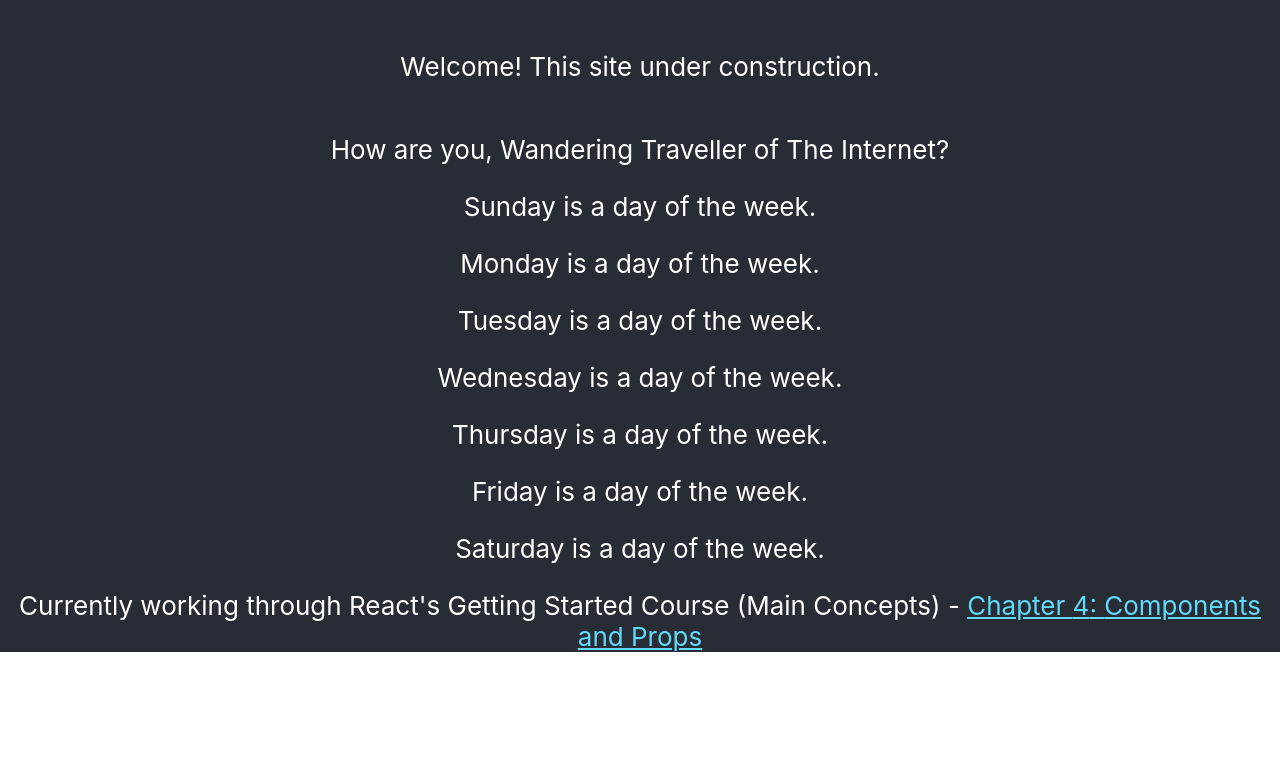
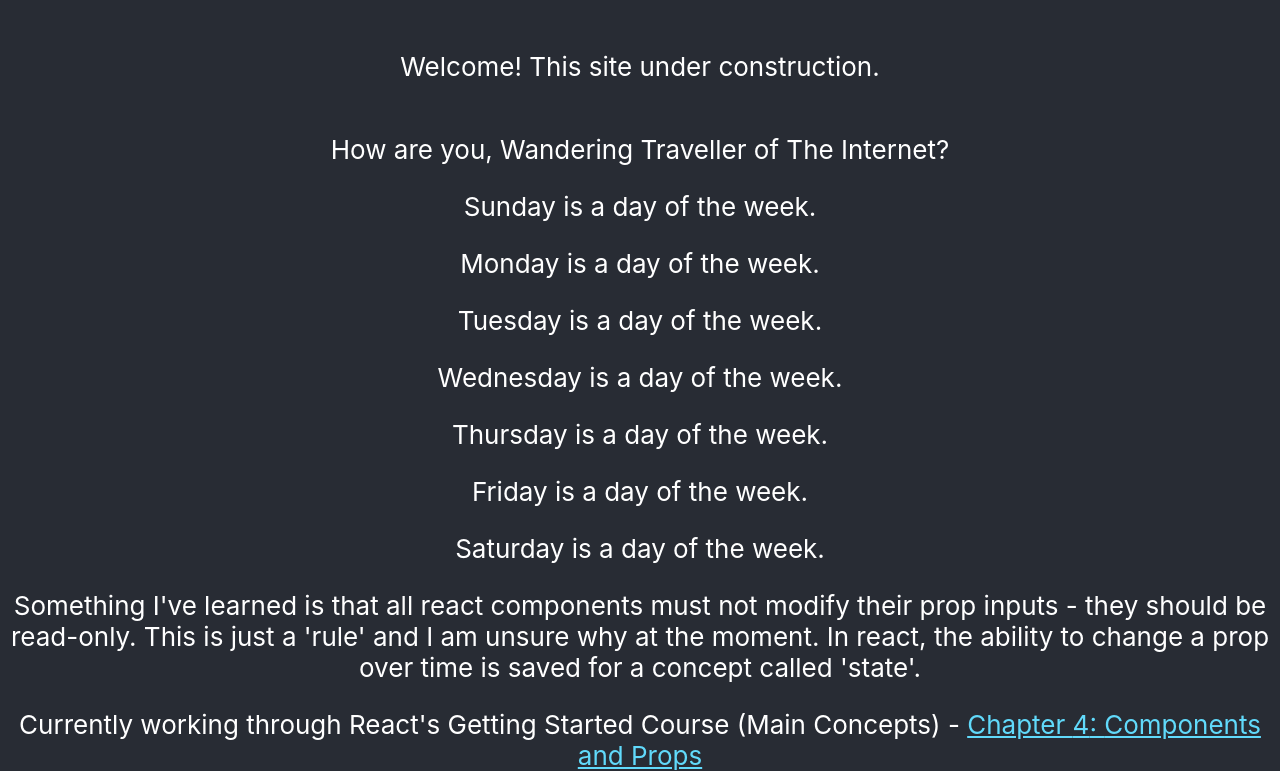
Before and after one commit to jespy3/ygo, a React (Create React App) app: page / in a window 1280 px wide. Shown: the part 295-1066 px from the top of the page. Before the commit the page ends 947 px from the top, so only its background shows below. Built offline with nearby package versions, Linux system fonts and the light colour scheme.

Commit message:
Takes note of read-only props

```diff
--- a/src/components/basic.js
+++ b/src/components/basic.js
@@ -14,6 +14,18 @@ function Normal(props) {
   return <p>{props.day} is a day of the week.</p>;
 }
 
+const learnings = [
+  'all react components must not modify their prop inputs - they should be read-only. This is just a \'rule\' and I am unsure why at the moment. In react, the ability to change a prop over time is saved for a concept called \'state\'',
+]
+
+function Learning(props) {
+  return (
+    <p>
+      Something I've learned is that {props.learning}.
+    </p>
+  );
+}
+
 function Basic() {
   return(
     <div>
@@ -27,6 +39,7 @@ function Basic() {
       <Normal day="Thursday"/>
       <Normal day="Friday"/>
       <Normal day="Saturday"/>
+      <Learning learning={learnings[0]}/>
   </div>
   );
 }
```
